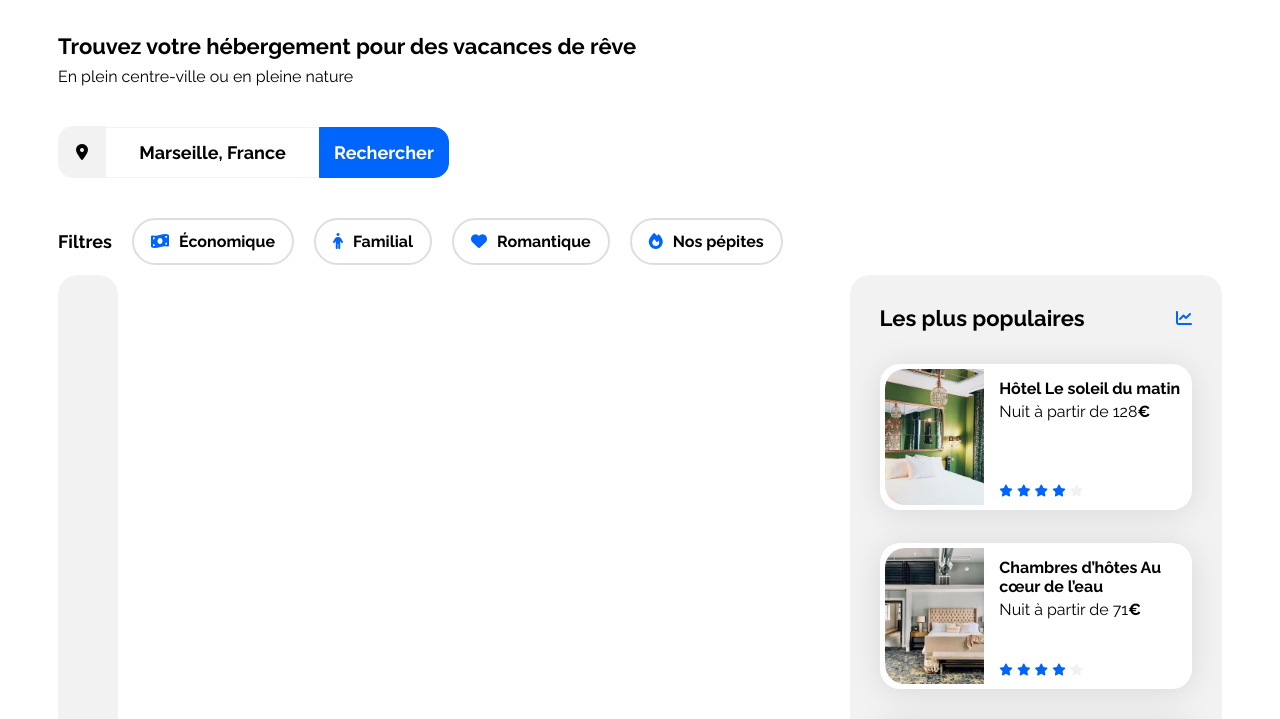
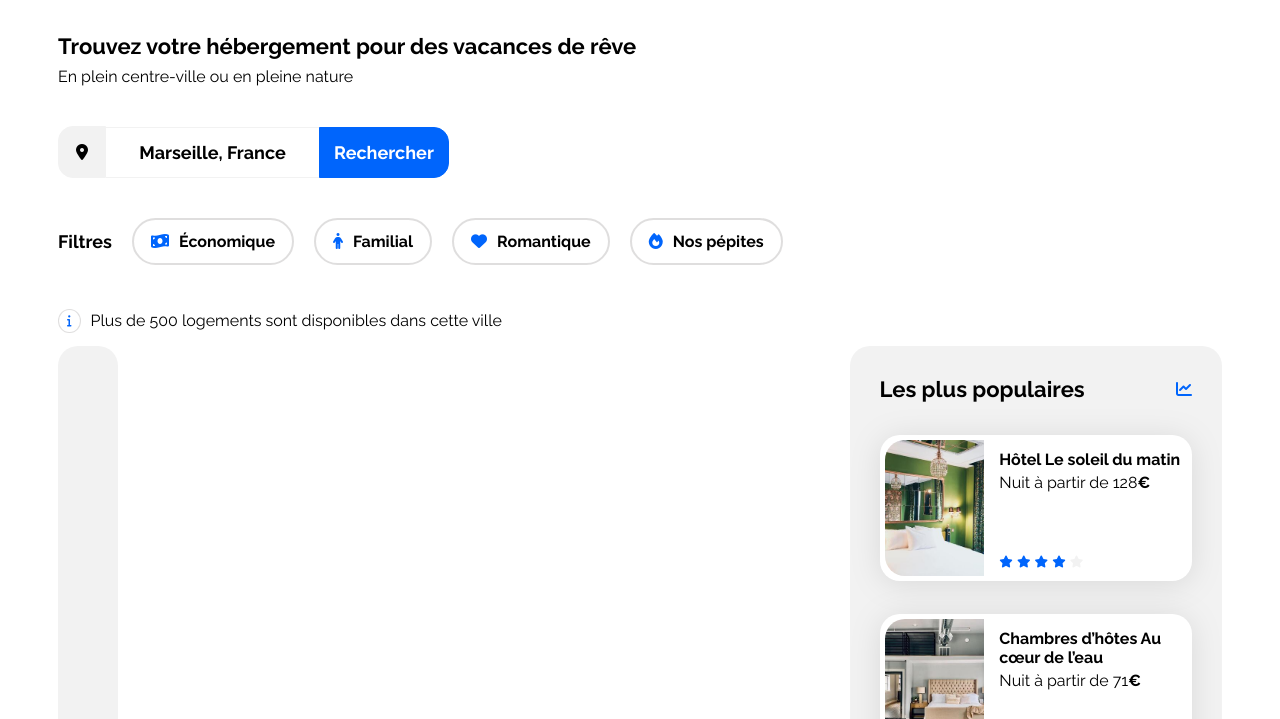
Before and after one commit to TanguyJu/Booki, a plain HTML site: page index.html in a window 1280 px wide. Shown: the part 58-777 px from the top of the page. Drawn offline with Linux system fonts and the light colour scheme.

Commit message:
Adjustment search and filters

```diff
--- a/css/style.css
+++ b/css/style.css
@@ -171,6 +171,23 @@ header a:hover {
     border-radius: 25px;
 }
 
+.info {
+    display: flex;
+    align-items: center;
+    margin-top: 20px;
+}
+
+.info i {
+    border: solid 1px rgba(192, 189, 189, 0.5);
+    padding: 5px 8px 5px 8px;
+    border-radius: 50%;
+    margin-right: 10px;
+}
+
+.custom-icon {
+    font-size: 12px;
+}
+
 /****** Hebergements And Populaires ***********/
 .hebergements-and-populaires {
     display: flex;
--- a/index.html
+++ b/index.html
@@ -51,6 +51,12 @@
                         <a href=""><ul><i class="fa-solid fa-fire"></i>Nos pépites</ul></a>
                     </li>
                 </div>
+
+                <div class="info">
+                <i class="fa-solid fa-info custom-icon"></i>
+                <p>Plus de 500 logements sont disponibles dans cette ville</p>
+                </div>
+
             </div>
 
 
```
